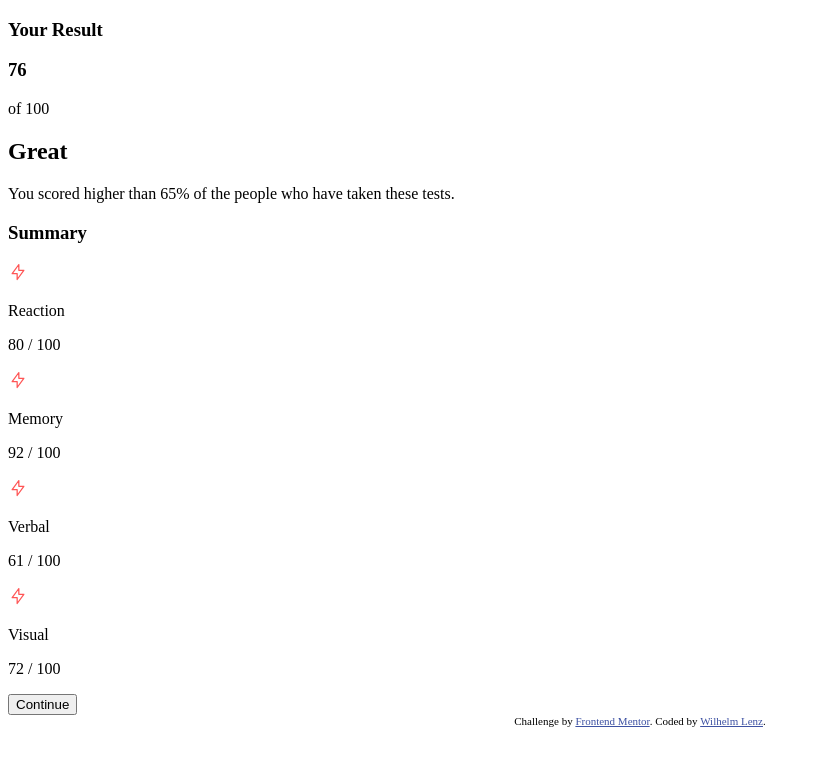
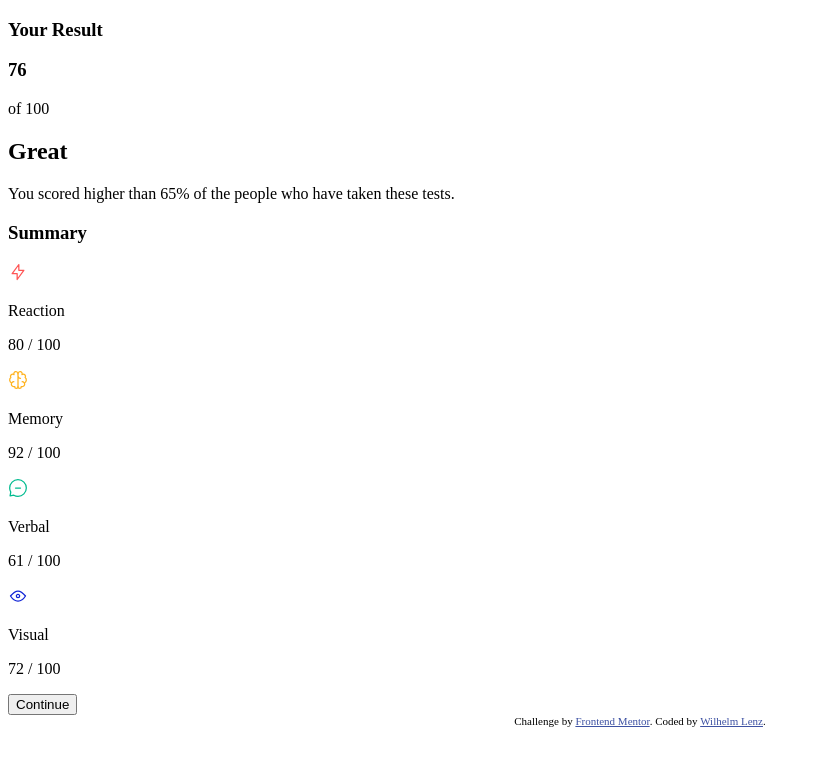
Before and after one commit to metatron1986/web-components, a plain HTML site: page results-summary-component/index.html in a window 1280 px wide. Shown: the whole page, without its empty margins (0-820 px from the left). Drawn offline with Linux system fonts and the light colour scheme.

Commit message:
updated item icons

```diff
--- a/results-summary-component/index.html
+++ b/results-summary-component/index.html
@@ -46,17 +46,17 @@
           <p class="item-result">80 / 100</p>
         </div>
         <div class="summary-item">
-          <img class="item-icon" src="/results-summary-component/assets/images/icon-reaction.svg" alt="raction icon">
+          <img class="item-icon" src="/results-summary-component/assets/images/icon-memory.svg" alt="raction icon">
           <p class="item-ability">Memory</p>
           <p class="item-result">92 / 100</p>
         </div>
         <div class="summary-item">
-          <img class="item-icon" src="/results-summary-component/assets/images/icon-reaction.svg" alt="raction icon">
+          <img class="item-icon" src="/results-summary-component/assets/images/icon-verbal.svg" alt="raction icon">
           <p class="item-ability">Verbal</p>
           <p class="item-result">61 / 100</p>
         </div>
         <div class="summary-item">
-          <img class="item-icon" src="/results-summary-component/assets/images/icon-reaction.svg" alt="raction icon">
+          <img class="item-icon" src="/results-summary-component/assets/images/icon-visual.svg" alt="raction icon">
           <p class="item-ability">Visual</p>
           <p class="item-result">72 / 100</p>
         </div>
```
